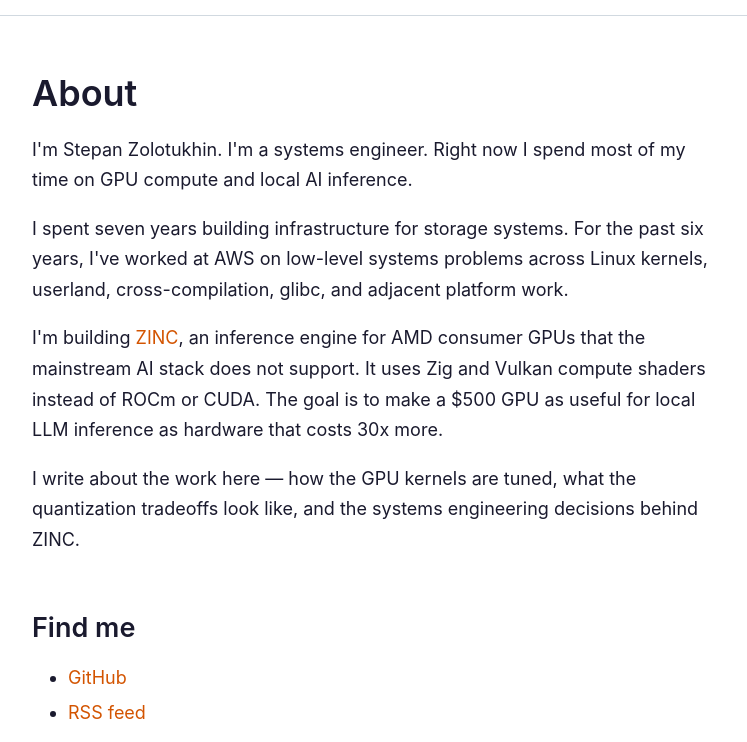
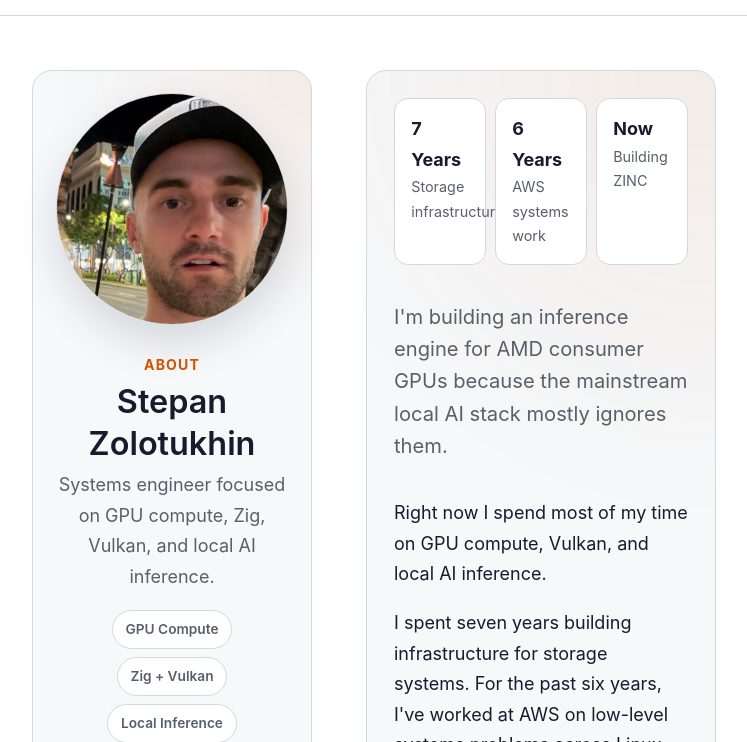
Before and after one commit to zolotukhin/zinc, an Astro site in the folder site/: page /about in a window 1280 px wide. Shown: the part 58-800 px from the top of the page, without its empty margins (266-1013 px from the left). Built offline with nearby package versions, Linux system fonts and the light colour scheme; Astro itself is replaced by a stand-in of ours.

Commit message:
Update about page and minor main.zig adjustments

```diff
--- a/site/src/pages/about.astro
+++ b/site/src/pages/about.astro
@@ -3,19 +3,249 @@ import BaseLayout from '../layouts/BaseLayout.astro';
 ---
 
 <BaseLayout title="About" description="Stepan Zolotukhin — systems engineer working on ZINC, with a background in storage infrastructure, Linux systems, and AWS." keywords="Stepan Zolotukhin, systems engineer, ZINC, AMD GPU, Vulkan, Zig, AWS, Linux kernel, storage infrastructure, GPU computing">
-  <h1>About</h1>
+  <section class="about-hero">
+    <aside class="about-profile-card">
+      <img
+        src="/stepan-portrait.jpg"
+        alt="Portrait of Stepan Zolotukhin"
+        class="about-portrait"
+        width="320"
+        height="320"
+      />
 
-  <p>I'm Stepan Zolotukhin. I'm a systems engineer. Right now I spend most of my time on GPU compute and local AI inference.</p>
+      <div class="about-profile-copy">
+        <p class="about-kicker">About</p>
+        <h1>Stepan Zolotukhin</h1>
+        <p class="about-role">Systems engineer focused on GPU compute, Zig, Vulkan, and local AI inference.</p>
+      </div>
 
-  <p>I spent seven years building infrastructure for storage systems. For the past six years, I've worked at AWS on low-level systems problems across Linux kernels, userland, cross-compilation, glibc, and adjacent platform work.</p>
+      <div class="about-tags" aria-label="Areas of focus">
+        <span>GPU Compute</span>
+        <span>Zig + Vulkan</span>
+        <span>Local Inference</span>
+      </div>
+    </aside>
 
-  <p>I'm building <a href="/zinc">ZINC</a>, an inference engine for AMD consumer GPUs that the mainstream AI stack does not support. It uses Zig and Vulkan compute shaders instead of ROCm or CUDA. The goal is to make a $500 GPU as useful for local LLM inference as hardware that costs 30x more.</p>
+    <div class="about-story-card">
+      <div class="about-facts" aria-label="Experience summary">
+        <div class="about-fact">
+          <span class="about-fact-value">7 Years</span>
+          <span class="about-fact-label">Storage infrastructure</span>
+        </div>
+        <div class="about-fact">
+          <span class="about-fact-value">6 Years</span>
+          <span class="about-fact-label">AWS systems work</span>
+        </div>
+        <div class="about-fact">
+          <span class="about-fact-value">Now</span>
+          <span class="about-fact-label">Building ZINC</span>
+        </div>
+      </div>
 
-  <p>I write about the work here — how the GPU kernels are tuned, what the quantization tradeoffs look like, and the systems engineering decisions behind ZINC.</p>
+      <p class="about-lede">I&apos;m building an inference engine for AMD consumer GPUs because the mainstream local AI stack mostly ignores them.</p>
 
-  <h2>Find me</h2>
-  <ul>
-    <li><a href="https://github.com/zolotukhin">GitHub</a></li>
-    <li><a href="/feed.xml">RSS feed</a></li>
-  </ul>
+      <div class="about-copy">
+        <p>Right now I spend most of my time on GPU compute, Vulkan, and local AI inference.</p>
+
+        <p>I spent seven years building infrastructure for storage systems. For the past six years, I&apos;ve worked at AWS on low-level systems problems across Linux kernels, userland, cross-compilation, glibc, and adjacent platform work.</p>
+
+        <p>I&apos;m building <a href="/zinc">ZINC</a>, an inference engine for AMD consumer GPUs that the mainstream AI stack does not support. It uses Zig and Vulkan compute shaders instead of ROCm or CUDA. The goal is to make a $500 GPU as useful for local LLM inference as hardware that costs 30x more.</p>
+
+        <p>I write about the work here: how the GPU kernels are tuned, what the quantization tradeoffs look like, and the systems engineering decisions behind ZINC.</p>
+      </div>
+    </div>
+  </section>
+
+  <section class="about-links">
+    <h2>Find Me</h2>
+    <div class="about-link-grid">
+      <a href="https://github.com/zolotukhin" class="about-link-card">
+        <span class="about-link-label">GitHub</span>
+        <span class="about-link-value">github.com/zolotukhin</span>
+      </a>
+      <a href="/feed.xml" class="about-link-card">
+        <span class="about-link-label">RSS</span>
+        <span class="about-link-value">zolotukhin.ai/feed.xml</span>
+      </a>
+    </div>
+  </section>
 </BaseLayout>
+
+<style>
+  .about-hero {
+    display: grid;
+    grid-template-columns: minmax(240px, 280px) minmax(0, 1fr);
+    gap: var(--space-xl);
+    align-items: start;
+  }
+
+  .about-profile-card,
+  .about-story-card {
+    border: 1px solid var(--color-border);
+    border-radius: 20px;
+    background:
+      radial-gradient(circle at top right, rgba(211, 84, 0, 0.08), transparent 34%),
+      var(--color-bg-alt);
+  }
+
+  .about-profile-card {
+    padding: 1.25rem;
+    text-align: center;
+  }
+
+  .about-profile-copy h1 {
+    margin-bottom: var(--space-xs);
+    font-size: 1.8rem;
+  }
+
+  .about-portrait {
+    width: min(232px, 100%);
+    aspect-ratio: 1;
+    object-fit: cover;
+    object-position: center 32%;
+    border-radius: 50%;
+    border: 1px solid var(--color-border);
+    box-shadow: 0 18px 40px rgba(18, 24, 40, 0.14);
+    margin: 0 auto var(--space-md);
+  }
+
+  .about-kicker {
+    margin-bottom: var(--space-xs);
+    font-size: 0.78rem;
+    font-weight: 700;
+    letter-spacing: 0.08em;
+    text-transform: uppercase;
+    color: var(--color-accent);
+  }
+
+  .about-role {
+    margin-bottom: 0;
+    color: var(--color-text-muted);
+  }
+
+  .about-tags {
+    display: flex;
+    flex-wrap: wrap;
+    justify-content: center;
+    gap: 0.45rem;
+    margin-top: var(--space-md);
+  }
+
+  .about-tags span {
+    padding: 0.38rem 0.7rem;
+    border-radius: 999px;
+    border: 1px solid var(--color-border);
+    background: var(--color-bg);
+    font-size: 0.76rem;
+    font-weight: 600;
+    color: var(--color-text-muted);
+  }
+
+  .about-story-card {
+    padding: 1.5rem;
+  }
+
+  .about-lede {
+    font-size: 1.12rem;
+    line-height: 1.6;
+    color: var(--color-text-muted);
+    margin-bottom: var(--space-lg);
+  }
+
+  .about-facts {
+    display: grid;
+    grid-template-columns: repeat(3, minmax(0, 1fr));
+    gap: var(--space-sm);
+    margin-bottom: var(--space-lg);
+  }
+
+  .about-fact {
+    padding: 0.85rem 0.9rem;
+    border: 1px solid var(--color-border);
+    border-radius: 14px;
+    background: var(--color-bg);
+  }
+
+  .about-fact-value,
+  .about-fact-label {
+    display: block;
+  }
+
+  .about-fact-value {
+    font-size: 1rem;
+    font-weight: 700;
+  }
+
+  .about-fact-label {
+    font-size: 0.8rem;
+    color: var(--color-text-muted);
+  }
+
+  .about-copy p:last-child {
+    margin-bottom: 0;
+  }
+
+  .about-links {
+    margin-top: var(--space-xl);
+  }
+
+  .about-link-grid {
+    display: grid;
+    grid-template-columns: repeat(2, minmax(0, 1fr));
+    gap: var(--space-sm);
+  }
+
+  .about-link-card {
+    display: flex;
+    flex-direction: column;
+    gap: 0.2rem;
+    padding: var(--space-md);
+    border: 1px solid var(--color-border);
+    border-radius: 16px;
+    background:
+      radial-gradient(circle at top right, rgba(211, 84, 0, 0.08), transparent 38%),
+      var(--color-bg-alt);
+    color: var(--color-text);
+  }
+
+  .about-link-card:hover {
+    text-decoration: none;
+    border-color: var(--color-accent);
+  }
+
+  .about-link-label {
+    font-size: 0.76rem;
+    font-weight: 700;
+    letter-spacing: 0.08em;
+    text-transform: uppercase;
+    color: var(--color-text-muted);
+  }
+
+  .about-link-value {
+    font-family: var(--font-mono);
+    font-size: 0.9rem;
+  }
+
+  @media (max-width: 780px) {
+    .about-hero,
+    .about-facts,
+    .about-link-grid {
+      grid-template-columns: 1fr;
+    }
+
+    .about-hero {
+      gap: var(--space-lg);
+    }
+
+    .about-story-card,
+    .about-profile-card {
+      padding: var(--space-md);
+    }
+  }
+
+  @media (prefers-color-scheme: dark) {
+    .about-portrait {
+      box-shadow: 0 20px 48px rgba(0, 0, 0, 0.32);
+    }
+  }
+</style>
```
Also changed, not shown: site/public/stepan-portrait.jpg (added), 1 other file.
